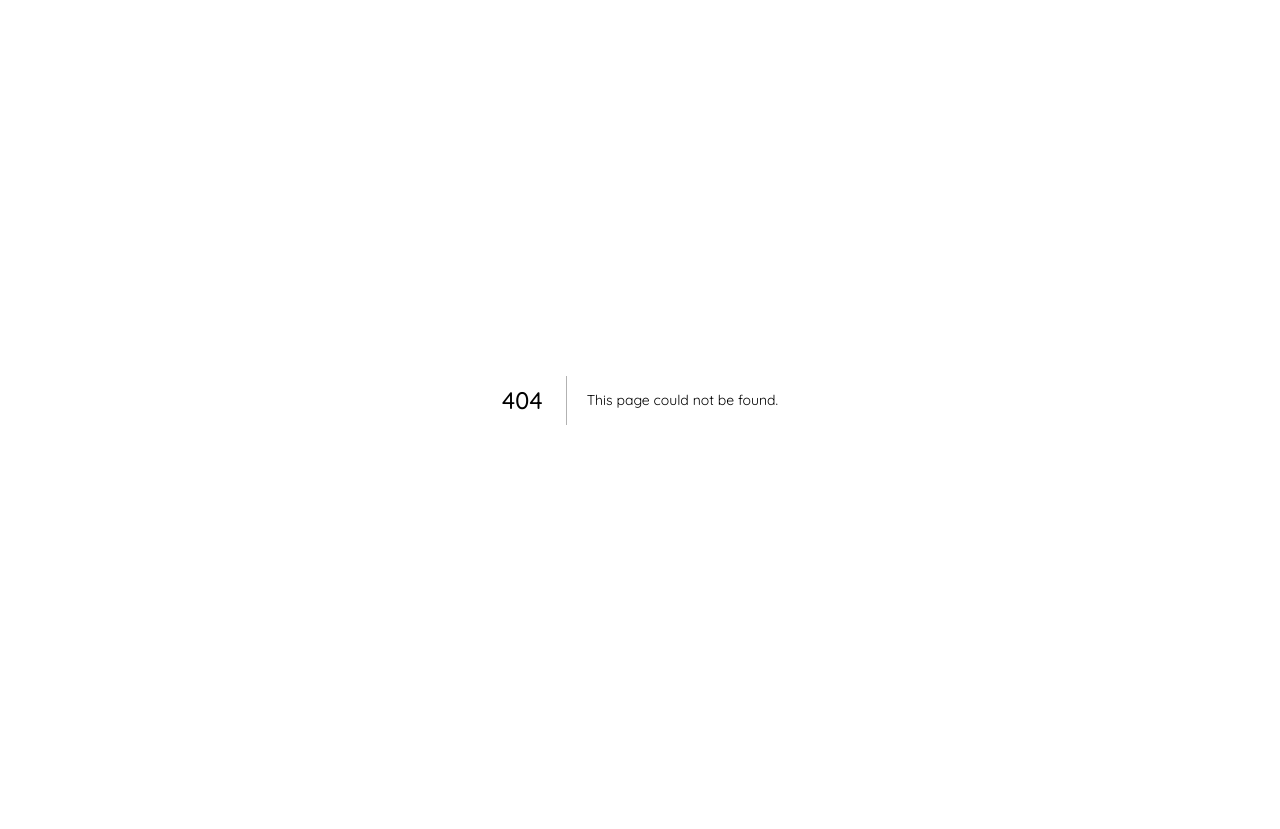
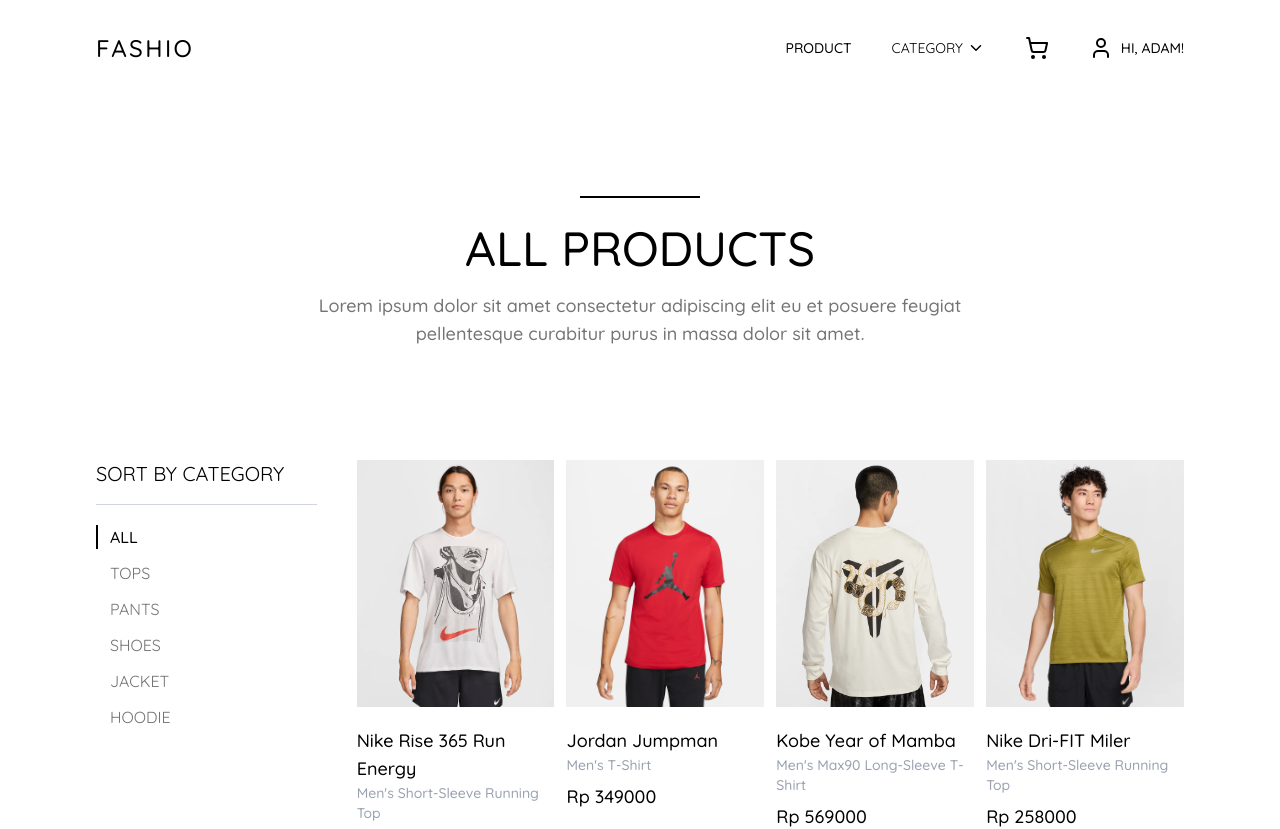
Before and after one commit to nirvanadam/fashio-ecommerce-app, a Next.js app: page /category/all in a window 1280 px wide. Before the commit this address had no page. Shown: the top 829 px of the page. Built offline with nearby package versions, Linux system fonts and the light colour scheme.

Commit message:
add product list page and category filter

```diff
--- a/src/components/elements/CategoryCard.tsx
+++ b/src/components/elements/CategoryCard.tsx
@@ -5,12 +5,13 @@
   title: string;
   image: string;
   style: string;
+  category: string;
 };
 
-function CategoryCard({ title, style, image }: CategoryCardProps) {
+function CategoryCard({ title, style, image, category }: CategoryCardProps) {
   return (
     <Link
-      href={"#"}
+      href={`/category/${category}`}
       style={{ backgroundImage: `url(${image})` }}
       className={`${style} relative flex aspect-square w-full flex-col items-center justify-center gap-5 bg-gray-100 bg-cover px-5 py-7 before:absolute before:top-0 before:left-0 before:h-full before:w-full before:bg-black before:opacity-50 sm:px-8 sm:py-10`}
     >
--- a/src/components/layouts/navbar/index.tsx
+++ b/src/components/layouts/navbar/index.tsx
@@ -1,13 +1,60 @@
 import {
+  ChevronDown,
   HouseIcon,
   List,
+  ShoppingCart,
   ShoppingCartIcon,
   StoreIcon,
   User,
 } from "lucide-react";
+import Link from "next/link";
 
 export default function Navbar() {
   return (
+    <div className="">
+      <nav className="flex items-center justify-between py-5 lg:py-8">
+        <Link href="/" className="text-2xl font-medium tracking-widest">
+          FASHIO
+        </Link>
+
+        <div className="hidden items-center gap-10 lg:flex">
+          <Link href="#" className="text-sm font-medium uppercase">
+            Product
+          </Link>
+
+          <button className="group relative flex items-center gap-1">
+            <h1 className="text-sm uppercase">Category</h1>
+            <ChevronDown size={18} color="#000000" />
+            <div className="absolute top-7 left-0 z-100 hidden w-fit flex-col bg-white px-7 py-4 shadow-xl transition group-hover:flex">
+              <Link href="#" className="font-medium text-gray-400">
+                Tops
+              </Link>
+              <Link href="#" className="font-medium text-gray-400">
+                Pants
+              </Link>
+              <Link href="#" className="font-medium text-gray-400">
+                Shoes
+              </Link>
+              <Link href="#" className="font-medium text-gray-400">
+                Jacket
+              </Link>
+              <Link href="#" className="font-medium text-gray-400">
+                Hoodie
+              </Link>
+            </div>
+          </button>
+
+          <Link href="#" className="text-sm font-medium uppercase">
+            <ShoppingCart color="#000000" />
+          </Link>
+
+          <Link href="#" className="flex items-center gap-2 uppercase">
+            <User color="#000000" />
+            <h1 className="text-sm font-medium">Hi, Adam!</h1>
+          </Link>
+        </div>
+      </nav>
+
       <div className="fixed bottom-0 left-0 z-[100] flex w-full items-center justify-evenly gap-3 border-t border-gray-300 bg-white py-5 lg:hidden">
         <button className="flex flex-col items-center justify-center gap-2">
           <HouseIcon size={20} color="#000000" />
@@ -30,5 +77,6 @@
           <h1 className="text-xs font-medium">Account</h1>
         </button>
       </div>
+    </div>
   );
 }
--- /dev/null
+++ b/src/pages/category/[category].tsx
@@ -0,0 +1,119 @@
+import ProductCard from "@/components/elements/ProductCard";
+import { Product } from "@/types/products";
+import axios from "axios";
+import Link from "next/link";
+import { useRouter } from "next/router";
+import React, { useEffect, useState } from "react";
+
+function AllProduct() {
+  const router = useRouter();
+  const { category } = router.query;
+
+  const [products, setProducts] = useState<Product[]>([]);
+
+  useEffect(() => {
+    axios
+      .get("/api/products")
+      .then((res) => setProducts(res.data))
+      .catch((err) => console.log(err));
+  }, []);
+
+  const filteredProducts =
+    category === "all"
+      ? products
+      : products.filter((product) => product.category === category);
+
+  let titleHeader = "";
+
+  if (category === "all") {
+    titleHeader = "All Products";
+  } else if (category === "tops") {
+    titleHeader = "Tops";
+  } else if (category === "pants") {
+    titleHeader = "Pants";
+  } else if (category === "shoes") {
+    titleHeader = "Shoes";
+  } else if (category === "jacket") {
+    titleHeader = "Jacket";
+  }
+
+  return (
+    <div>
+      <header className="relative mt-20 flex flex-col items-center text-center md:mt-32">
+        <span className="absolute -top-5 h-[2px] w-[120px] bg-black md:-top-7" />
+        <h1 className="text-4xl font-medium uppercase sm:text-5xl">
+          {titleHeader}
+        </h1>
+        <p className="text-text-secondary mt-5 font-medium md:text-lg lg:w-2/3">
+          Lorem ipsum dolor sit amet consectetur adipiscing elit eu et posuere
+          feugiat pellentesque curabitur purus in massa dolor sit amet.
+        </p>
+      </header>
+
+      <main className="mt-20 grid-cols-[0.8fr_3fr] lg:mt-28 lg:grid lg:gap-10">
+        <section className="grid grid-cols-2 gap-3 gap-y-10 lg:order-2 lg:grid-cols-3 xl:grid-cols-4">
+          {filteredProducts.length > 0 ? (
+            filteredProducts.map((product) => (
+              <ProductCard
+                key={product.id}
+                image={product.image}
+                name={product.name}
+                subname={product.subname}
+                price={product.price}
+              />
+            ))
+          ) : (
+            <h2 className="self-center justify-self-center">Product kosong</h2>
+          )}
+        </section>
+
+        <aside className="mt-16 lg:order-1 lg:mt-0">
+          <h1 className="border-b border-gray-300 pb-4 text-lg uppercase sm:text-xl">
+            Sort by Category
+          </h1>
+
+          <nav className="text-text-secondary mt-5 grid grid-cols-2 gap-3 uppercase lg:grid-cols-1">
+            <Link
+              href="/category/all"
+              className={`${category === "all" ? "border-black font-medium text-black" : "border-transparent"} border-l-2 pl-3`}
+            >
+              All
+            </Link>
+            <Link
+              href="/category/tops"
+              className={`${category === "tops" ? "border-black font-medium text-black" : "border-transparent"} border-l-2 pl-3`}
+            >
+              Tops
+            </Link>
+            <Link
+              href="/category/pants"
+              className={`${category === "pants" ? "border-black font-medium text-black" : "border-transparent"} border-l-2 pl-3`}
+            >
+              Pants
+            </Link>
+            <Link
+              href="/category/shoes"
+              className={`${category === "shoes" ? "border-black font-medium text-black" : "border-transparent"} border-l-2 pl-3`}
+            >
+              Shoes
+            </Link>
+            <Link
+              href="/category/jackets"
+              className={`${category === "jackets" ? "border-black font-medium text-black" : "border-transparent"} border-l-2 pl-3`}
+            >
+              Jacket
+            </Link>
+            <Link
+              href="/category/hoodies"
+              className={`${category === "hoodies" ? "border-black font-medium text-black" : "border-transparent"} border-l-2 pl-3`}
+            >
+              Hoodie
+            </Link>
+          </nav>
+        </aside>
+      </main>
+    </div>
+  );
+}
+
+export default AllProduct;
--- a/src/pages/index.tsx
+++ b/src/pages/index.tsx
@@ -1,6 +1,5 @@
 import CategoryCard from "@/components/elements/CategoryCard";
 import ProductCard from "@/components/elements/ProductCard";
-import { ChevronDown, ShoppingCart, User } from "lucide-react";
 import Link from "next/link";
 import React, { useEffect, useState } from "react";
 
@@ -17,55 +16,9 @@
       .catch((err) => console.log(err));
   }, []);
 
-  console.log(products);
-
   return (
     <main>
-      <nav className="flex items-center justify-between py-5 lg:py-8">
-        <Link href="/" className="text-2xl font-medium tracking-widest">
-          FASHIO
-        </Link>
-
-        <div className="hidden items-center gap-10 lg:flex">
-          <Link href="#" className="text-sm font-medium uppercase">
-            Product
-          </Link>
-
-          <button className="group relative flex items-center gap-1">
-            <h1 className="text-sm uppercase">Category</h1>
-            <ChevronDown size={18} color="#000000" />
-            <div className="absolute top-7 left-0 z-100 hidden w-fit flex-col bg-white px-7 py-4 shadow-xl transition group-hover:flex">
-              <Link href="#" className="font-medium text-gray-400">
-                Tops
-              </Link>
-              <Link href="#" className="font-medium text-gray-400">
-                Pants
-              </Link>
-              <Link href="#" className="font-medium text-gray-400">
-                Shoes
-              </Link>
-              <Link href="#" className="font-medium text-gray-400">
-                Jacket
-              </Link>
-              <Link href="#" className="font-medium text-gray-400">
-                Hoodie
-              </Link>
-            </div>
-          </button>
-
-          <Link href="#" className="text-sm font-medium uppercase">
-            <ShoppingCart color="#000000" />
-          </Link>
-
-          <Link href="#" className="flex items-center gap-2 uppercase">
-            <User color="#000000" />
-            <h1 className="text-sm font-medium">Hi, Adam!</h1>
-          </Link>
-        </div>
-      </nav>
-
       {/* Hero Section */}
-
       <section className="before relative -mx-5 flex h-[600px] items-center bg-[url(/images/hero.jpg)] bg-cover bg-[center] text-white lg:-mx-16 lg:h-[85vh] xl:-mx-24 2xl:-mx-64">
         <span className="absolute h-full w-full bg-black opacity-70" />
 
@@ -112,11 +65,13 @@
         <article className="mt-10 gap-5 sm:mt-14">
           <main className="grid grid-cols-2 gap-5">
             <CategoryCard
+              category="tops"
               title="Tops"
               image="/images/tshirt_category.jpg"
               style="lg:aspect-video"
             />
             <CategoryCard
+              category="pants"
               title="Pants"
               image="/images/pants_category.jpg"
               style="lg:aspect-video"
@@ -125,16 +80,19 @@
 
           <main className="mt-5 grid grid-cols-2 gap-5 lg:grid-cols-3">
             <CategoryCard
+              category="shoes"
               title="Shoes"
               image="/images/shoes_category.jpg"
               style="col-span-2 aspect-video lg:col-span-1 lg:aspect-square lg:bg-[-50px]"
             />
             <CategoryCard
+              category="jackets"
               title="Jackets"
               image="/images/jacket_category.jpg"
               style=""
             />
             <CategoryCard
+              category="hoodies"
               title="Hoodies"
               image="/images/hoodie_category.jpg"
               style=""
--- a/src/styles/globals.css
+++ b/src/styles/globals.css
@@ -9,4 +9,5 @@
   --color-primary: #704f35;
   --color-secondary: #1f2029;
   --color-accent: #eee5db;
+  --color-text-secondary: #747474;
 }
```
Lines whose indentation alone changed are shown as unchanged.
